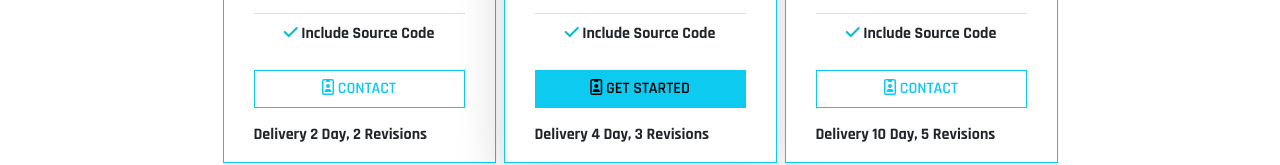
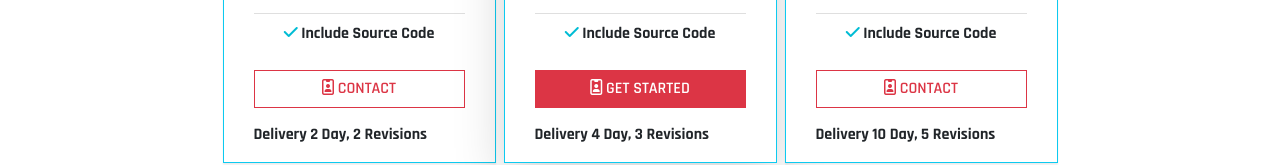
Before and after one commit to abdurrahmansoftw/mern-portfolio, a React (Create React App) app in the folder frontend/: page / in a window 1280 px wide. Shown: the part 1091-1256 px from the top of the page. Built offline with nearby package versions, Linux system fonts and the light colour scheme; no server answers.

Commit message:
make it better

```diff
--- a/frontend/src/Data/pricings.js
+++ b/frontend/src/Data/pricings.js
@@ -7,7 +7,7 @@ const pricings = [
     revision: 2,
     description: ['1 Page', 'React with Frontend UI', 'Design Customization', 'Responsive Design', 'Include Source Code'],
     buttonText: 'Contact',
-    buttonVariant: 'outline-info',
+    buttonVariant: 'outline-danger',
     shadow: 'shadow-sm',
   },
   {
@@ -19,7 +19,7 @@ const pricings = [
     revision: 3,
     description: ['3 Page', 'React with Frontend UI', 'Design Customization', 'Responsive Design', 'Include Source Code'],
     buttonText: 'Get Started',
-    buttonVariant: 'info',
+    buttonVariant: 'danger',
     shadow: 'shadow-lg',
   },
   {
@@ -30,7 +30,7 @@ const pricings = [
     revision: 5,
     description: ['7 Page', 'React with Frontend UI', 'Design Customization', 'Responsive Design', 'Include Source Code'],
     buttonText: 'Contact',
-    buttonVariant: 'outline-info',
+    buttonVariant: 'outline-danger',
     shadow: 'shadow-sm',
   },
 ]
```
